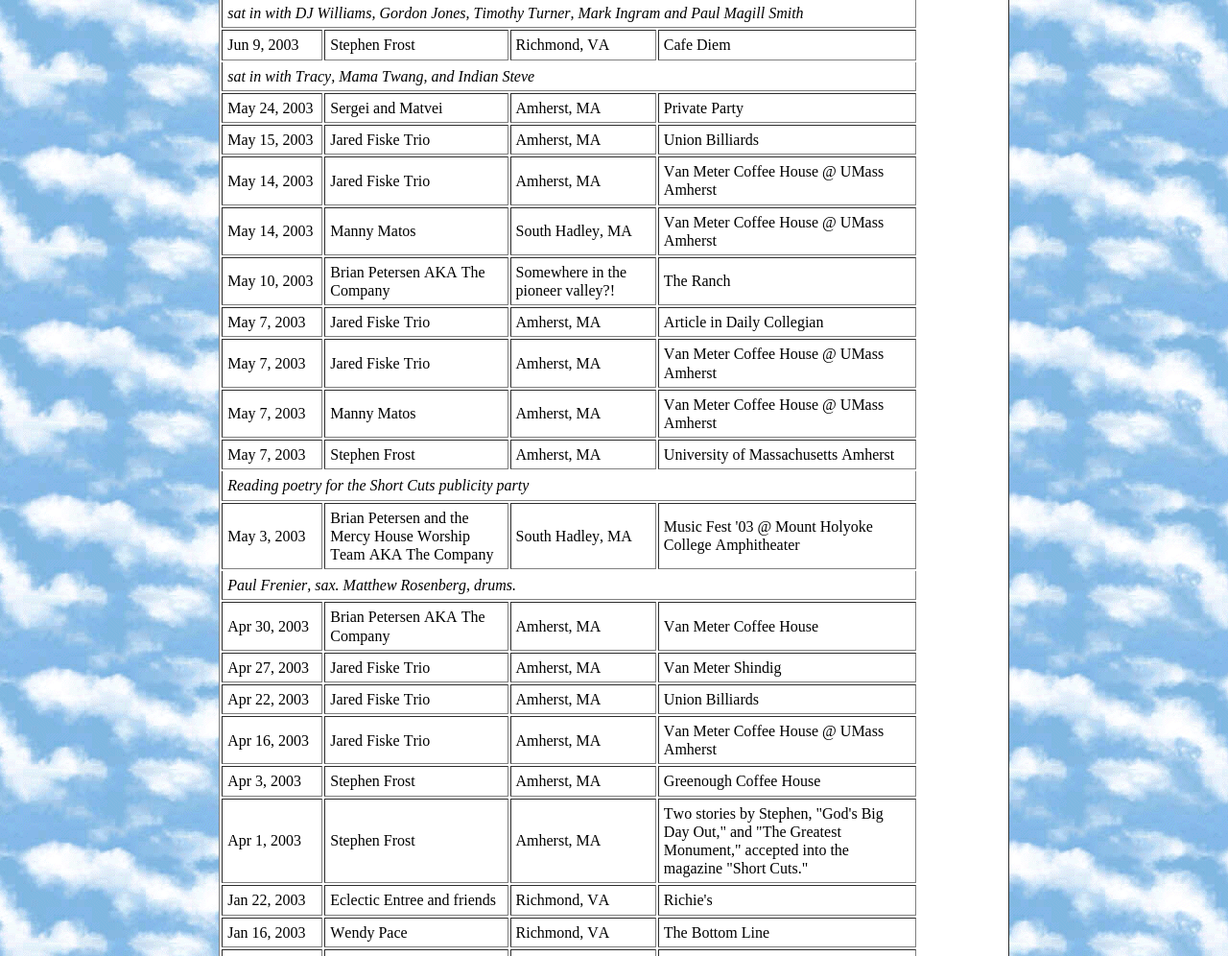
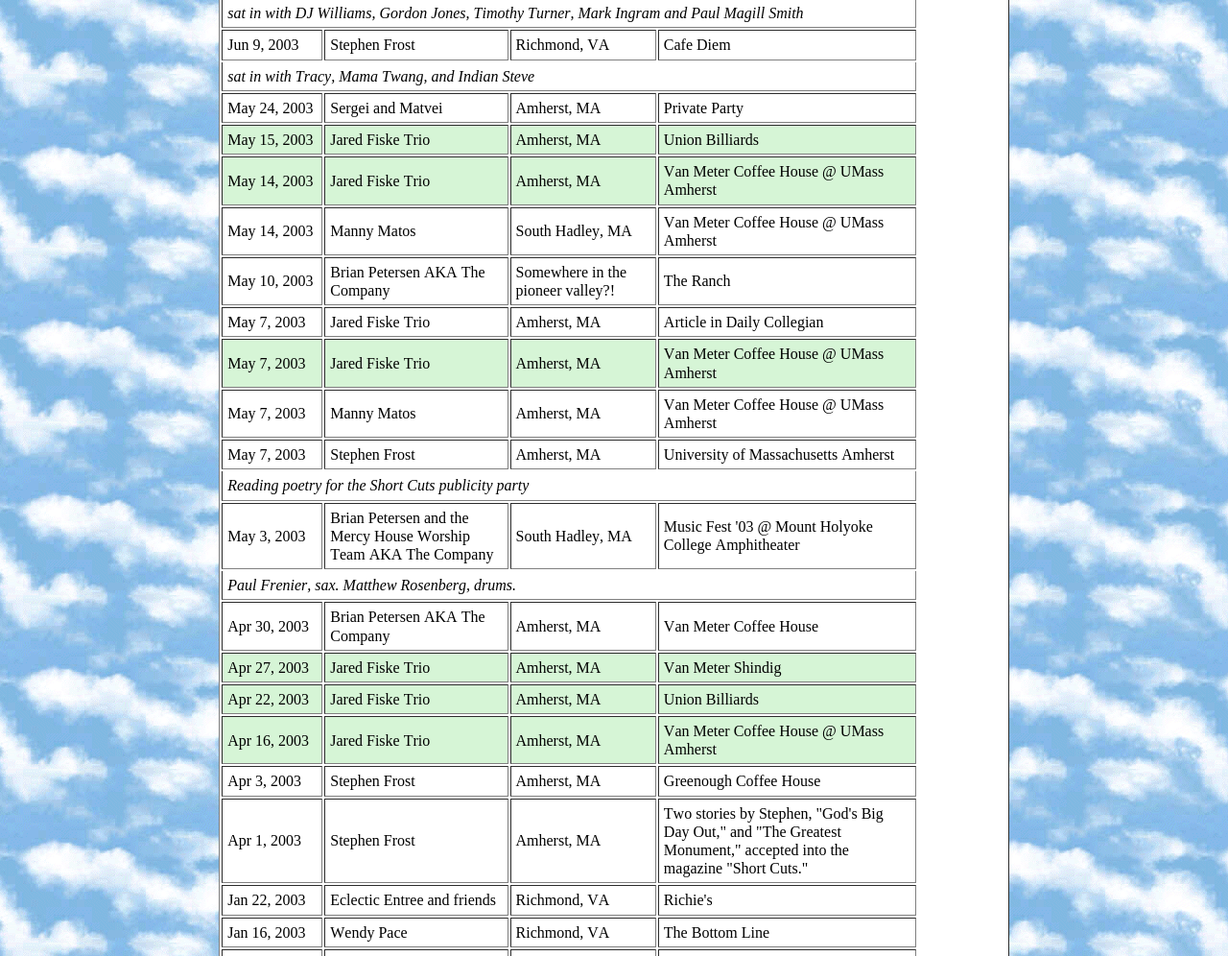
Before and after one commit to stephendidit/homepage.github.io, a plain HTML site: page index.html in a window 1280 px wide. Shown: the part 5542-6538 px from the top of the page at 96% size. Drawn offline with Linux system fonts and the light colour scheme.

Commit message:
color for jared fiske

```diff
--- a/index.html
+++ b/index.html
@@ -944,7 +944,7 @@
         <td>Matt's Pub</td>
       </tr>
       <tr>
-        <td colspan="4" style="font-style: italic; border-top: 0;">with Music Horse (Kevin Honeycutt, Allen Sleeman,
+        <td colspan="4" style="font-style: italic; border-top: 0;">109 S 12th St. with Music Horse (Kevin Honeycutt, Allen Sleeman,
           David Somerville, and Matt Wittig)</td>
       </tr>
       <tr>
@@ -997,7 +997,7 @@
       <td>Private Party</td>
       </tr>
 
-      <tr>
+<tr style="background-color: #D6F5D6;">
         <td>May 15, 2003</td>
         <td>Jared Fiske Trio</td>
         <td>Amherst, MA</td>
@@ -1005,7 +1005,7 @@
       </tr>
 
 
-      <tr>
+<tr style="background-color: #D6F5D6;">
         <td>May 14, 2003</td>
         <td>Jared Fiske Trio</td>
         <td>Amherst, MA</td>
@@ -1030,7 +1030,7 @@
         <td><a href="http://www.dailycollegian.com/vnews/display.v/ART/2003/05/07/3eb891257e246"></a>Article in Daily
           Collegian</a></td>
       </tr>
-      <tr>
+<tr style="background-color: #D6F5D6;">
         <td>May 7, 2003</td>
         <td>Jared Fiske Trio</td>
         <td>Amherst, MA</td>
@@ -1071,19 +1071,19 @@
         <td>Amherst, MA</td>
         <td>Van Meter Coffee House</td>
       </tr>
-      <tr>
+<tr style="background-color: #D6F5D6;">
         <td>Apr 27, 2003</td>
         <td>Jared Fiske Trio</td>
         <td>Amherst, MA</td>
         <td>Van Meter Shindig</td>
       </tr>
-      <tr>
+<tr style="background-color: #D6F5D6;">
         <td>Apr 22, 2003</td>
         <td>Jared Fiske Trio</td>
         <td>Amherst, MA</td>
         <td>Union Billiards</td>
       </tr>
-      <tr>
+<tr style="background-color: #D6F5D6;">
         <td>Apr 16, 2003</td>
         <td>Jared Fiske Trio</td>
         <td>Amherst, MA</td>
@@ -1415,7 +1415,7 @@
 
     </table>
   </center>
-  <!-- Jared Fiske Trio
+  <!--
 
 Ayler Young and the Reason
 
@@ -1423,18 +1423,12 @@ Brian Petersen
 
 Winter Ex Carcrash
 Music for President
-The Music Horse
-Maitreya
-Brian Petersen
-The Jared Fiske Trio
-Clockwork Grace
 Arm the Homeless
 Blues Dispatch
 Kid Sampson
 Inner Groove
 
 steve post
-Manny
 
 Clockwork Grace
 
```
